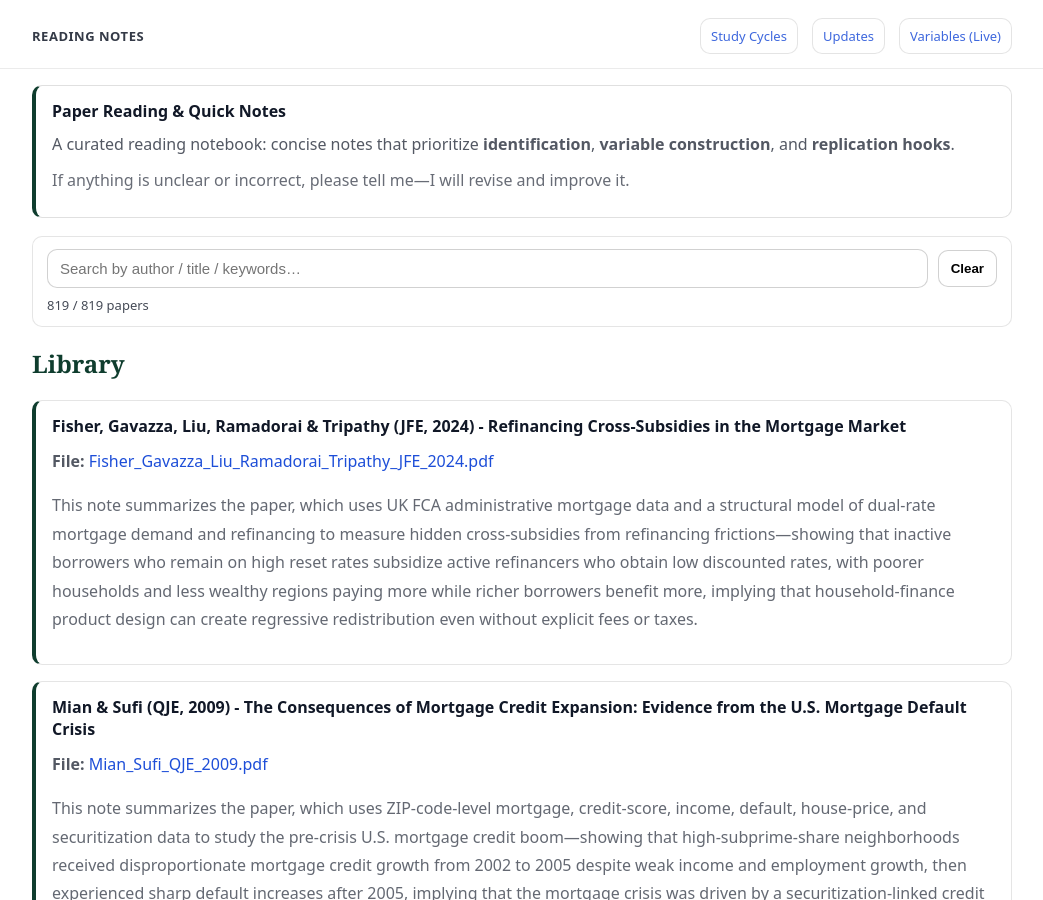
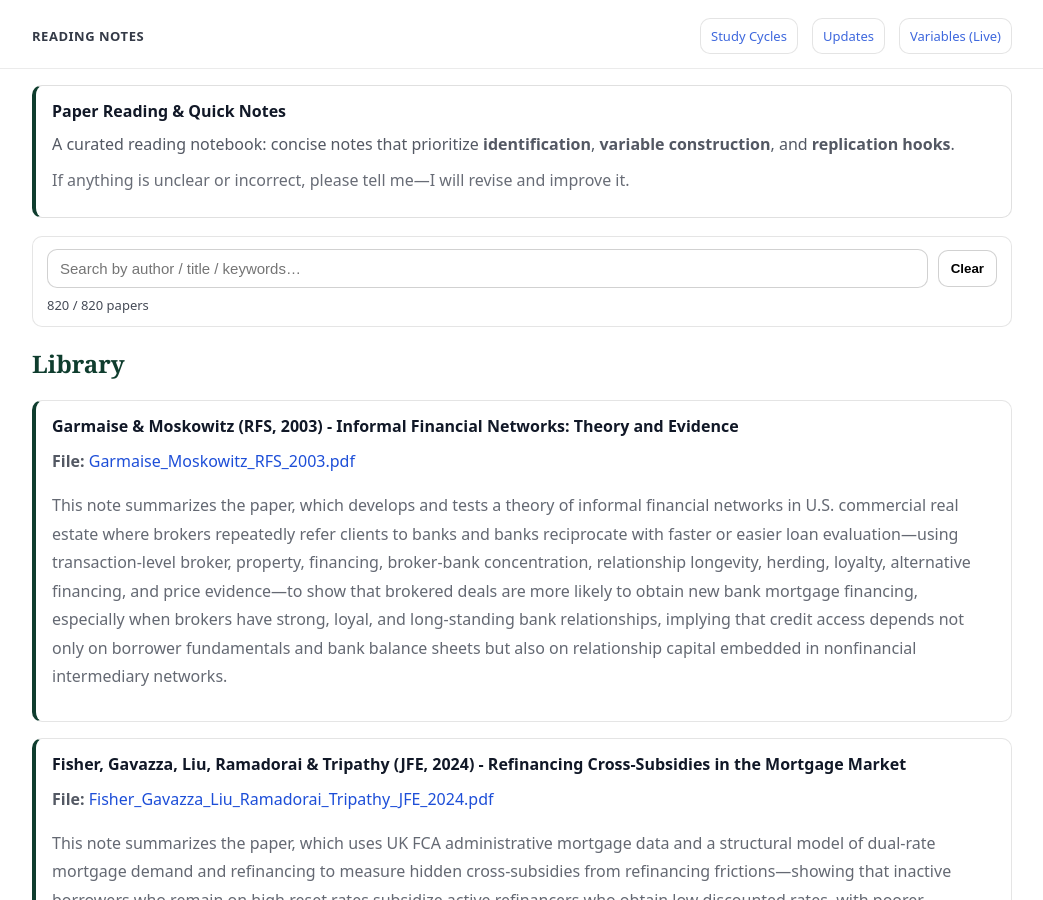
Before and after one commit to yaxinzn/study-archive, a Jekyll site: the page built from reading/index.md, in a window 1280 px wide and 900 px high. Shown: the whole window, without its empty margins (118-1161 px from the left). Built offline with Jekyll 4.4.1, drawn with Linux system fonts in a browser that asks for light colours.

Commit message:
Reading: add/update Garmaise_Moskowitz_RFS_2003.pdf

```diff
--- a/_data/reading.yml
+++ b/_data/reading.yml
@@ -1,3 +1,7 @@
+- title: "Garmaise & Moskowitz (RFS, 2003) - Informal Financial Networks: Theory and Evidence"
+  file: "Garmaise_Moskowitz_RFS_2003.pdf"
+  desc: "This note summarizes the paper, which develops and tests a theory of informal financial networks in U.S. commercial real estate where brokers repeatedly refer clients to banks and banks reciprocate with faster or easier loan evaluation—using transaction-level broker, property, financing, broker-bank concentration, relationship longevity, herding, loyalty, alternative financing, and price evidence—to show that brokered deals are more likely to obtain new bank mortgage financing, especially when brokers have strong, loyal, and long-standing bank relationships, implying that credit access depends not only on borrower fundamentals and bank balance sheets but also on relationship capital embedded in nonfinancial intermediary networks."
+
 - title: "Fisher, Gavazza, Liu, Ramadorai & Tripathy (JFE, 2024) - Refinancing Cross-Subsidies in the Mortgage Market"
   file: "Fisher_Gavazza_Liu_Ramadorai_Tripathy_JFE_2024.pdf"
   desc: "This note summarizes the paper, which uses UK FCA administrative mortgage data and a structural model of dual-rate mortgage demand and refinancing to measure hidden cross-subsidies from refinancing frictions—showing that inactive borrowers who remain on high reset rates subsidize active refinancers who obtain low discounted rates, with poorer households and less wealthy regions paying more while richer borrowers benefit more, implying that household-finance product design can create regressive redistribution even without explicit fees or taxes."
```
Also changed, not shown: 1 other file.
